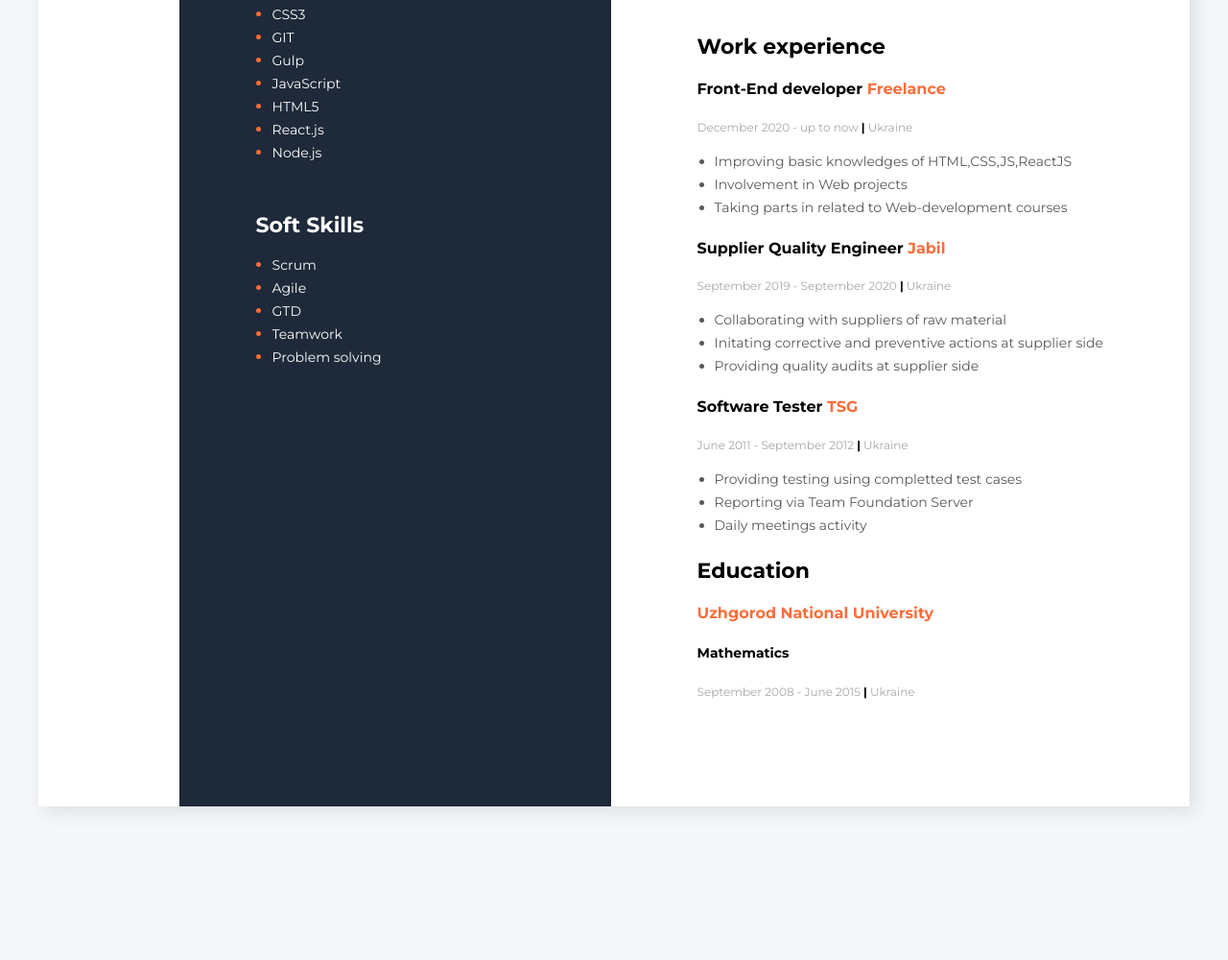
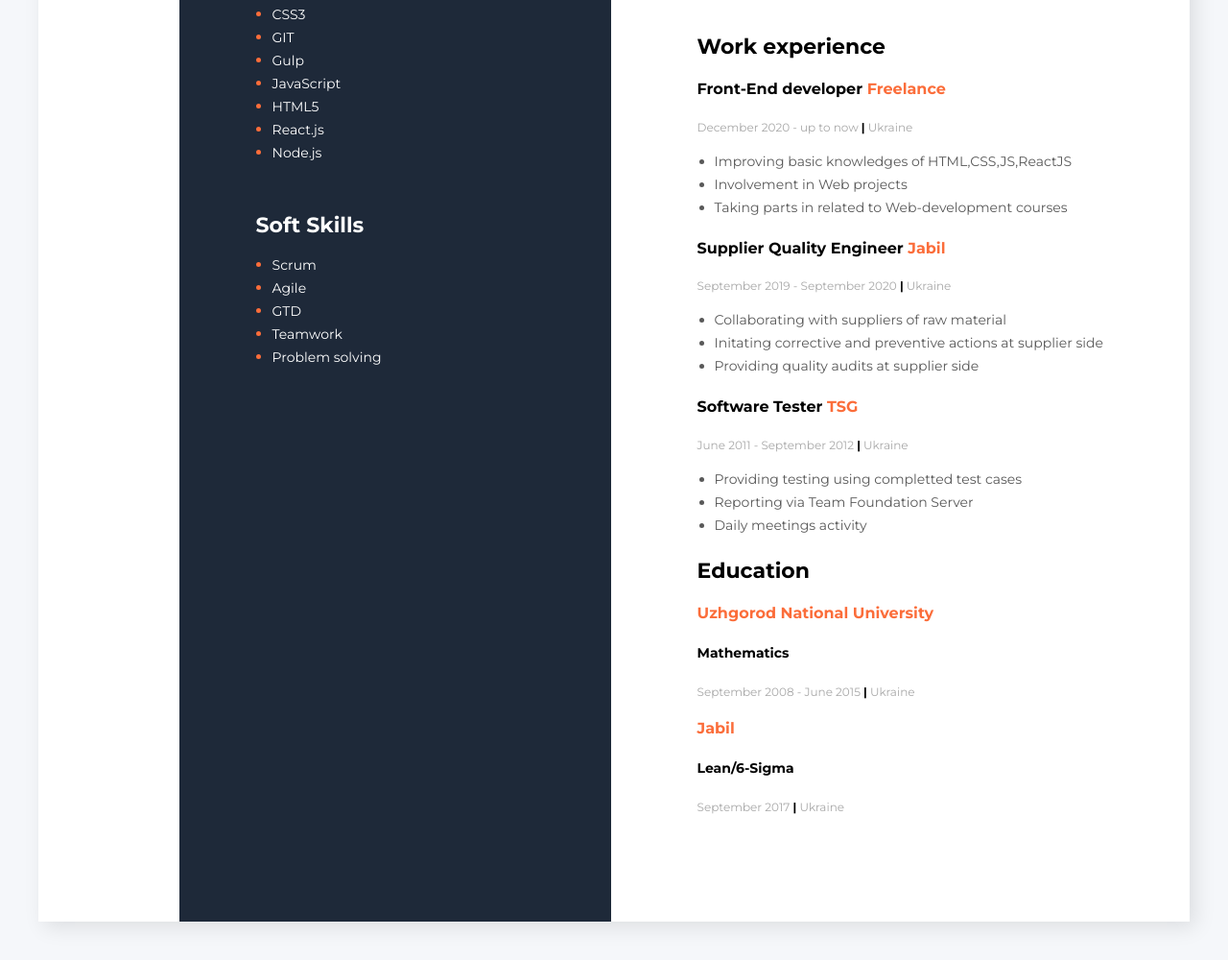
Before and after one commit to Lotpite/my_resume, a plain HTML site: page index.html in a window 1280 px wide. Shown: the part 571-1571 px from the top of the page at 96% size. Before the commit the page ends 1451 px from the top, so only its background shows below. Drawn offline with Linux system fonts and the light colour scheme.

Commit message:
Lean added

```diff
--- a/index.html
+++ b/index.html
@@ -122,6 +122,11 @@
                     <h5 class="education-direction">Mathematics</h5>
                     <P class="education-period">September 2008 - June 2015 <span class="education-devider">|</span> Ukraine</P>
                 </div>
+                <div class="education-block">
+                    <h4 class="education-place">Jabil</h4>
+                    <h5 class="education-direction">Lean/6-Sigma</h5>
+                    <P class="education-period">September 2017 <span class="education-devider">|</span> Ukraine</P>
+                </div>
             </div>
         </div>
 
```
